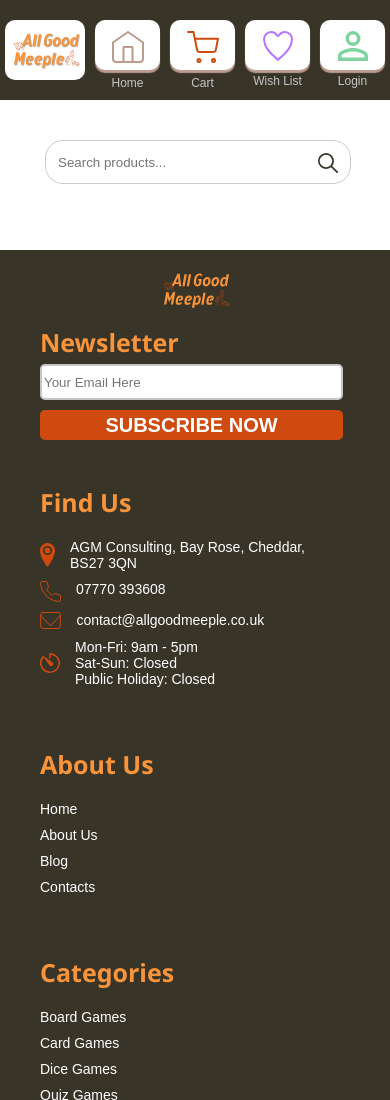
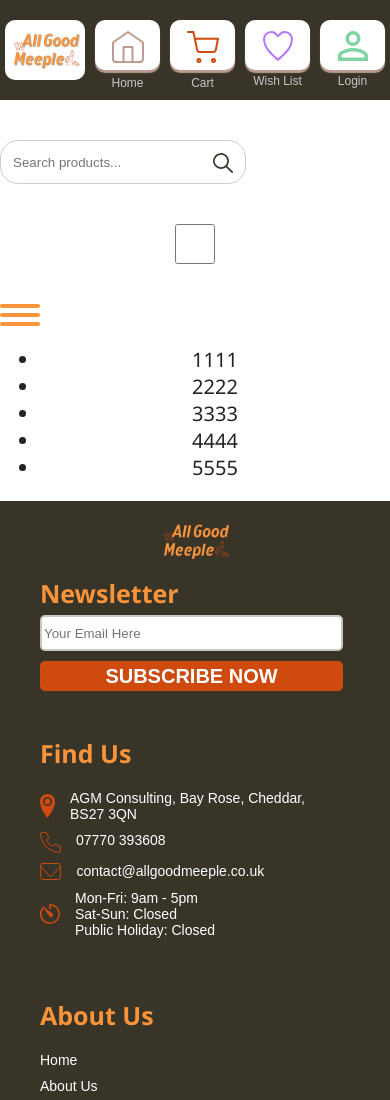
Before and after one commit to Yh0414/AllGoodMeeple, a plain HTML site: page index.html in a window 390 px wide. Shown: the top 1100 px of the page. Drawn offline with Linux system fonts and the light colour scheme.

Commit message:
hamburger menu (not finish)

```diff
--- a/css/style.css
+++ b/css/style.css
@@ -92,13 +92,12 @@ button {
 
 /* search bar */
 .search_bar_box {
-    height: 70px;
-    width: 300px;
-    margin: 40px auto;
+    width: 240px;
+    margin: 40px 0;
 }
 
 .search {
-    width: 300px;
+    width: 240px;
     height: 40px;
     outline: none;
     border-radius: 18px;
@@ -120,6 +119,90 @@ button {
 .search,
 .search_btn {
     clear: both;
+}
+
+/* hamburger menu */
+/* .logo_bar {
+    display: flex;
+    flex-wrap: wrap;
+    justify-content: center;
+    flex-direction: row;
+    align-items: baseline;
+} */
+
+#ham_menu {
+    -webkit-user-select: none;
+    user-select: none;
+    z-index: 1;
+}
+
+#ham_menu input {
+    width: 40px;
+    height: 40px;
+    cursor: pointer;
+    /* opacity: 0; */
+    z-index: 2;
+    margin: 40px 0;
+    -webkit-touch-callout: none;
+}
+
+#ham_menu span {
+    display: block;
+    width: 40px;
+    height: 4px;
+    margin-bottom: 5px;
+    background: var(--colour-main);
+    border-radius: 3px;
+    z-index: 1;
+    transform-origin: 4px 0px;
+    transition: transform 0.5s cubic-bezier(0.77, 0.2, 0.05, 1.0),
+        background 0.5s cubic-bezier(0.77, 0.2, 0.05, 1.0),
+        opacity 0.55s ease;
+}
+
+#ham_menu span:first-child {
+    transform-origin: 0% 0%;
+}
+
+#ham_menu span:nth-last-child(2) {
+    transform-origin: 0% 100%;
+}
+
+#ham_menu input:checked~span {
+    opacity: 1;
+    transform: rotate(45deg) translate(-2px, -1px);
+    background: #232323;
+}
+
+/*
+* But let's hide the middle one.
+*/
+#ham_menu input:checked~span:nth-last-child(3) {
+    opacity: 0;
+    transform: rotate(0deg) scale(0.2, 0.2);
+}
+
+/*
+* Ohyeah and the last one should go the other direction
+*/
+#ham_menu input:checked~span:nth-last-child(2) {
+    transform: rotate(-45deg) translate(0, -1px);
+}
+
+
+#ham_menu a {
+    text-decoration: none;
+    color: #232323;
+
+    transition: color 0.3s ease;
+}
+
+#ham_menu a:hover {
+    color: var(--colour-main);
+}
+
+#ham_menu input:checked~ul {
+    transform: none;
 }
 
 /* footer */
--- a/index.html
+++ b/index.html
@@ -79,8 +79,32 @@
                     </button>
                 </form>
             </div>
-            <div class="hum_menu">
+            <div id="ham_menu">
+                <!-- hamburger button -->
+                <input type="checkbox">
+                <span></span>
+                <span></span>
+                <span></span>
 
+
+                <!-- hamburger menu items -->
+                <ul id="ham_menu_list">
+                    <a href="#">
+                        <li>1111</li>
+                    </a>
+                    <a href="#">
+                        <li>2222</li>
+                    </a>
+                    <a href="#">
+                        <li>3333</li>
+                    </a>
+                    <a href="#">
+                        <li>4444</li>
+                    </a>
+                    <a target="_blank">
+                        <li>5555</li>
+                    </a>
+                </ul>
             </div>
         </div>
 
```
